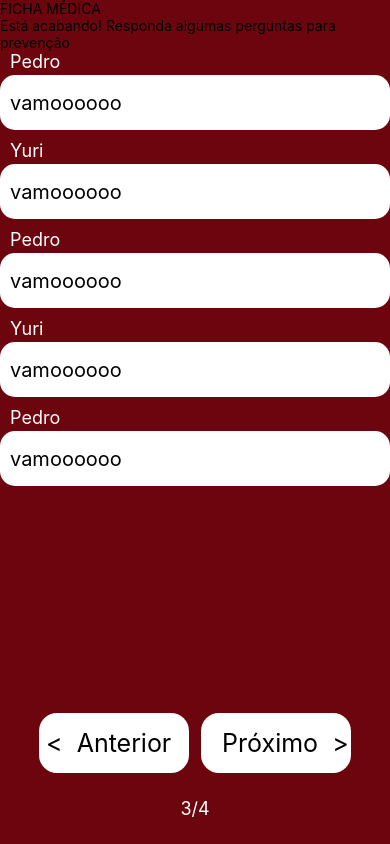
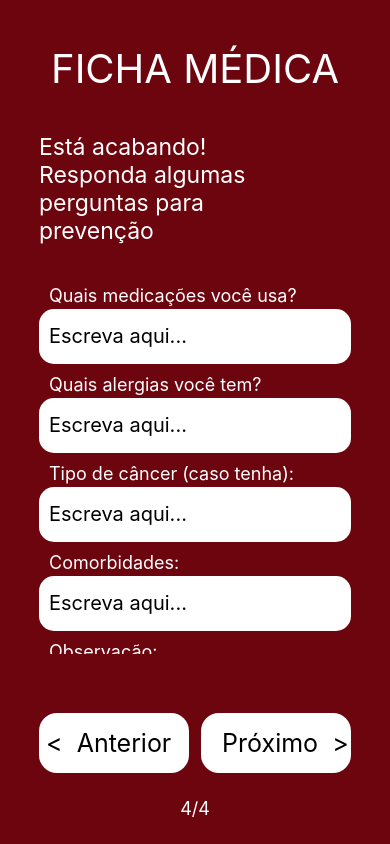
Before and after one commit to MatheusLombard/EmergencialSaude, a React Native app: screen / in a window 390 px wide. Built offline with nearby package versions, Linux system fonts and the light colour scheme.

Commit message:
Atualização 15/08

```diff
--- a/src/components/checkbox/index.tsx
+++ b/src/components/checkbox/index.tsx
@@ -23,6 +23,7 @@ export function Check({title, key} : props) {
             uncheckedIcon={<Icon name="square-o" size={27} color="white" />}
             checked={isSelected}
             onPress={() => setSelection(!isSelected)}
+            onPressOut={verify}
             textStyle={styles.checkBoxText}
             containerStyle={styles.checkBoxContainer}
           />
--- a/src/components/dropdown/index.tsx
+++ b/src/components/dropdown/index.tsx
@@ -3,20 +3,30 @@ import { View, Text } from 'react-native';
 import { Picker } from '@react-native-picker/picker';
 import { styles } from './style';
 
-export function Dropdown() {
-  const [doencas, setDoencas] = useState(['Escolha aqui', 'Feminino', 'Masculino']);
+interface props{
+  label: string;
+  mode: 'dialog' | 'dropdawn';
+  options: string[];
+
+}
+
+export function Dropdown({label, mode, options}: props) {
   const [selectedValue, setSelectedValue] = useState('Escolha aqui');
+
+  const handleValueChange = (itemValue: string) => {
+    setSelectedValue(itemValue);
+  };
 
   return (
     <View>
-      <Text style={styles.textDropDown}>Sexo</Text>
+      <Text style={styles.textDropDown}>{label}</Text>
       <View style={styles.areaDropDown}>
         <Picker
-          mode="dropdown"
+          mode='dialog'
           selectedValue={selectedValue}
-          onValueChange={(itemValue) => setSelectedValue(itemValue)}
+          onValueChange={handleValueChange}
         >
-          {doencas.map((item, index) => (
+          {options.map((item, index) => (
             <Picker.Item key={index} label={item} value={item} />
           ))}
         </Picker>
--- a/src/telas/telasCadastros/telaDois/index.tsx
+++ b/src/telas/telasCadastros/telaDois/index.tsx
@@ -20,7 +20,7 @@ export function CadastroDois({navigation} : { navigation : any}) {
       hidden={true}
     />
     <View style={{flex: 1, justifyContent: "space-evenly", alignItems: 'center', marginTop: 10}}>
-      <View style={{borderWidth: 1, width: '100%'}}>
+      <View style={{width: '100%'}}>
         <Text style={styles.enunciado}>Agora, informe seu endereço:</Text>
       </View>
       <View style={styles.inputGroup}>
--- a/src/telas/telasCadastros/telaQuatro/index.tsx
+++ b/src/telas/telasCadastros/telaQuatro/index.tsx
@@ -2,12 +2,14 @@ import { ScrollView, Text, View } from 'react-native';
 import { styles } from './style';
 import { SafeAreaView } from 'react-native-safe-area-context';
 import { Buttons } from '../../../components/buttons';
-import { Check } from '../../../components/checkbox';
 import React, { useState } from 'react';
 import { Inputs } from '../../../components/inputs';
+import { Dropdown } from '../../../components/dropdown';
 
 export function CadastroQuatro({navigation} : { navigation : any}) {
-const [inputLabel, setnputLabel] = useState(['Pedro', 'Yuri', 'Pedro', 'Yuri','Pedro']);
+const [inputLabel, setInputLabel] = useState(['Quais medicações você usa?', 'Quais alergias você tem?',
+   'Tipo de câncer (caso tenha):', 'Comorbidades:','Observação:', 'Comorbidades:','Observação:']);
+const [tipoSanguineo, settipoSanguineo] = useState(['A+', 'A-','B+', 'B-','AB+', 'AB-','O+', 'O-']);
 
 
 
@@ -22,21 +24,26 @@ function proximo(){
  return (
 
   <SafeAreaView style={styles.container}>
-    <ScrollView contentContainerStyle={{flexGrow: 1, alignItems: 'center', justifyContent: 'space-between'}}>
-        <View style={{flex: 1, justifyContent: 'space-evenly'}}>
-            <View>
-                <Text>FICHA MÉDICA</Text>
-            </View>
-            <View>
-                <Text>Está acabando! Responda algumas perguntas para prevenção</Text>
-            </View>
-            <ScrollView showsVerticalScrollIndicator={false} style={styles.areaInputOutros}>
+      <View style={{flex: 1, justifyContent: 'center', width: '80%', gap: 40}}>
+        <View style={{alignItems: 'center'}}>
+          <Text style={styles.textTitulo}>FICHA MÉDICA</Text>
+        </View>
+        <View style={{width: '85%'}}>
+          <Text style={styles.textEnunciado}>Está acabando! Responda algumas perguntas para prevenção</Text>
+        </View>
+        <View style={styles.areaInputOutros}>
+          <ScrollView showsVerticalScrollIndicator={false}>
                 {inputLabel.map((label, index) => (
-                <Inputs key={index} label={label} maxLength={50} placeholder='vamoooooo' />
-                ))}
-            </ScrollView>
+                <Inputs key={index} label={label} maxLength={50} placeholder='Escreva aqui...' />
+              ))}
+              <Dropdown
+                label='Tipos Sanguíneos'
+                mode='dialog'
+                options={tipoSanguineo}
+              />
+          </ScrollView>
         </View>
-
+      </View>
     <View style={{width:'80%'}}>
       <View style={styles.buttonsNav}>
         <Buttons
@@ -53,11 +60,9 @@ function proximo(){
         />
       </View>
       <View style={styles.indice}>
-        <Text style={styles.indiceText}> 3/4 </Text>
+        <Text style={styles.indiceText}> 4/4 </Text>
       </View>
     </View>
-      </ScrollView>
     </SafeAreaView>
-
   );
 }
--- a/src/telas/telasCadastros/telaQuatro/style.ts
+++ b/src/telas/telasCadastros/telaQuatro/style.ts
@@ -4,10 +4,18 @@ export const styles = StyleSheet.create({
     container: {
         backgroundColor: '#6D050F',
         width: "100%",
-        height: "100%",
+        height: "100%", alignItems: 'center', justifyContent: 'space-between',
+    },
+    textTitulo: {
+        fontSize: 40,
+        color: "#fff",
+    },
+    textEnunciado: {
+        fontSize: 23,
+        color: "#fff",
     },
     areaInputOutros:{
-        height: 415,
+        height: '53%',
     },
     buttonsNav: {
         flexDirection: "row",
--- a/src/telas/telasCadastros/telaUm/Index.tsx
+++ b/src/telas/telasCadastros/telaUm/Index.tsx
@@ -5,8 +5,11 @@ import { Voltar } from '../../../components/voltar';
 import { Inputs } from '../../../components/inputs';
 import { Buttons } from '../../../components/buttons';
 import { Dropdown } from '../../../components/dropdown';
+import { useState } from 'react';
 
 export function Cadastro({navigation} : { navigation : any}) {
+  const [sexo, setSexo] = useState(['Masculino', 'feminino']);
+
   function voltar(){
     navigation.navigate('Welcome')
   }
@@ -37,7 +40,11 @@ export function Cadastro({navigation} : { navigation : any}) {
         />
         <View style={styles.doisInputs}>
           <View style={{width: "70%"}}>
-            <Dropdown/>
+            <Dropdown
+              label='Sexo'
+              mode='dropdown'
+              options={sexo}
+            />
           </View>
           <View style={{width: "25%"}}>
             <Inputs
```
Lines whose indentation alone changed are shown as unchanged.
